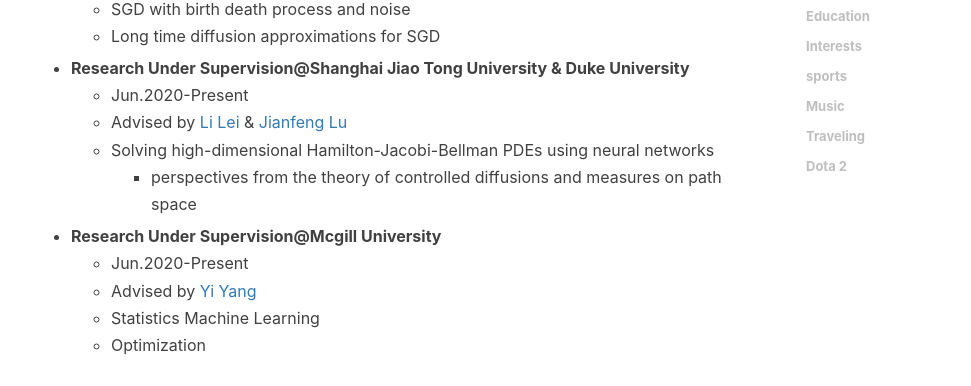
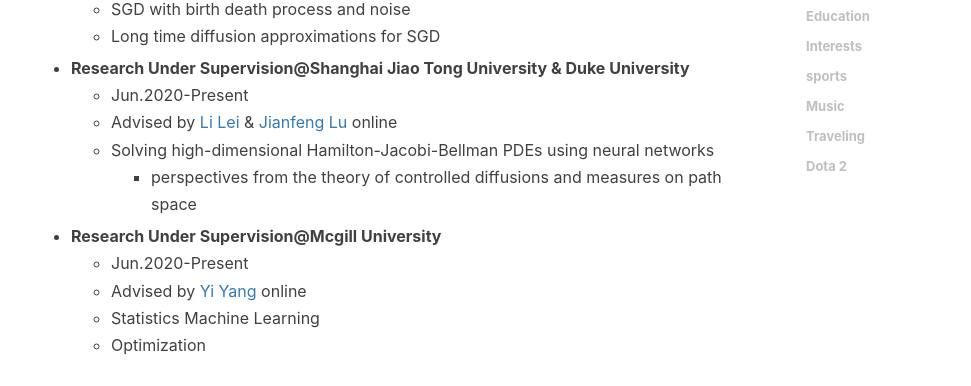
Before and after one commit to sharkjingyang/sharkjingyang.github.io, a Jekyll site: the page built from _posts/2019-11-21-About-Jing-Yang.md, in a window 1280 px wide and 900 px high, scrolled down 1741 px. Shown: the part 148-534 px from the top of the window, without its empty margins (234-1205 px from the left). Built offline with Jekyll 4.4.1, drawn with Linux system fonts in a browser that asks for light colours; nearby versions of some CDN libraries; comment, search, counter and statistics services are not loaded.

Commit message:
Update 2019-11-21-About-Jing-Yang.md

```diff
--- a/_posts/2019-11-21-About-Jing-Yang.md
+++ b/_posts/2019-11-21-About-Jing-Yang.md
@@ -55,12 +55,12 @@
    * Long time diffusion approximations for SGD
 * **Research Under Supervision@Shanghai Jiao Tong University & Duke University**
    * Jun.2020-Present
-   * Advised by [Li Lei](https://ins.sjtu.edu.cn/faculty/lilei) & [Jianfeng Lu](https://services.math.duke.edu/~jianfeng/)
+   * Advised by [Li Lei](https://ins.sjtu.edu.cn/faculty/lilei) & [Jianfeng Lu](https://services.math.duke.edu/~jianfeng/) online
    * Solving high-dimensional Hamilton-Jacobi-Bellman PDEs using neural networks
      - perspectives from the theory of controlled diffusions and measures on path space
 * **Research Under Supervision@Mcgill University**
    * Jun.2020-Present
-   * Advised by [Yi Yang](http://www.math.mcgill.ca/yyang/)
+   * Advised by [Yi Yang](http://www.math.mcgill.ca/yyang/)  online
    * Statistics Machine Learning
    * Optimization
 
```
